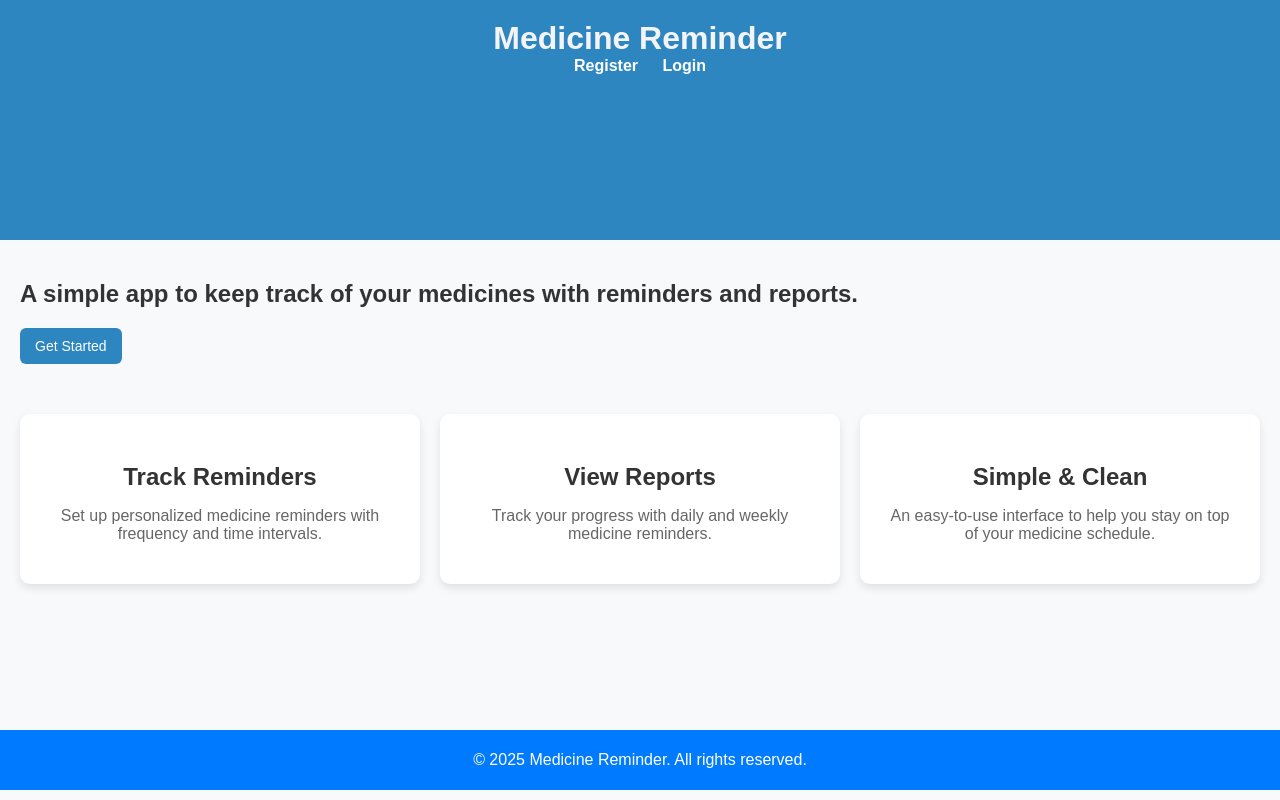
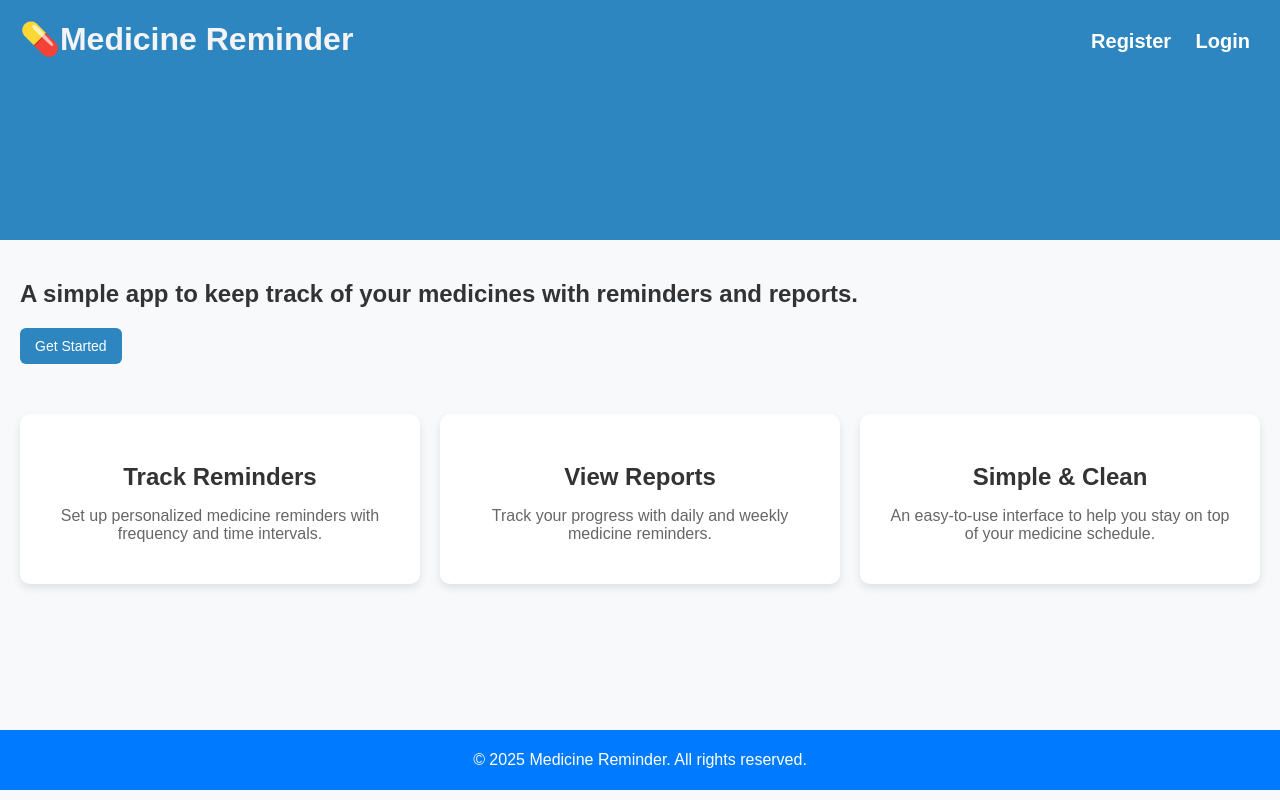
Before and after one commit to jebintithi33/medicine_reminder_frontend, a website built with Vite: page index.html in a window 1280 px wide. Built offline with nearby package versions, Linux system fonts and the light colour scheme.

Commit message:
css updated

```diff
--- a/index.html
+++ b/index.html
@@ -8,8 +8,8 @@
   <body>
     <header class="header">
       <div class="header-container">
-    <h1 id="welcome" class="title">Medicine Reminder</h1>
-    <nav class="navbar">
+        <h1 id="welcome" class="title">💊Medicine Reminder</h1>
+        <nav id="navbar">
           <a href="register.html" class="nav-link">Register</a>
           <a href="login.html" class="nav-link">Login</a>
         </nav>
--- a/src/style.css
+++ b/src/style.css
@@ -27,14 +27,17 @@ header {
   height: 200px;
   color: white;
   padding: 20px;
-  text-align: center;
 }
 
 header h1 {
   margin: 0;
 }
 
-
+header .header-container {
+  display: flex;
+  width: 100%;
+  justify-content: space-between;
+}
 
 nav a {
   color: white;
@@ -42,10 +45,15 @@ nav a {
   margin: 0px 10px;
   padding-top: 50px;
   font-weight: bold;
+  font-size: 20px;
 }
 
 nav a:hover {
   text-decoration: underline;
+}
+
+#navbar {
+    padding-top: 10px;
 }
 
 main {
```
Lines whose indentation alone changed are shown as unchanged.
